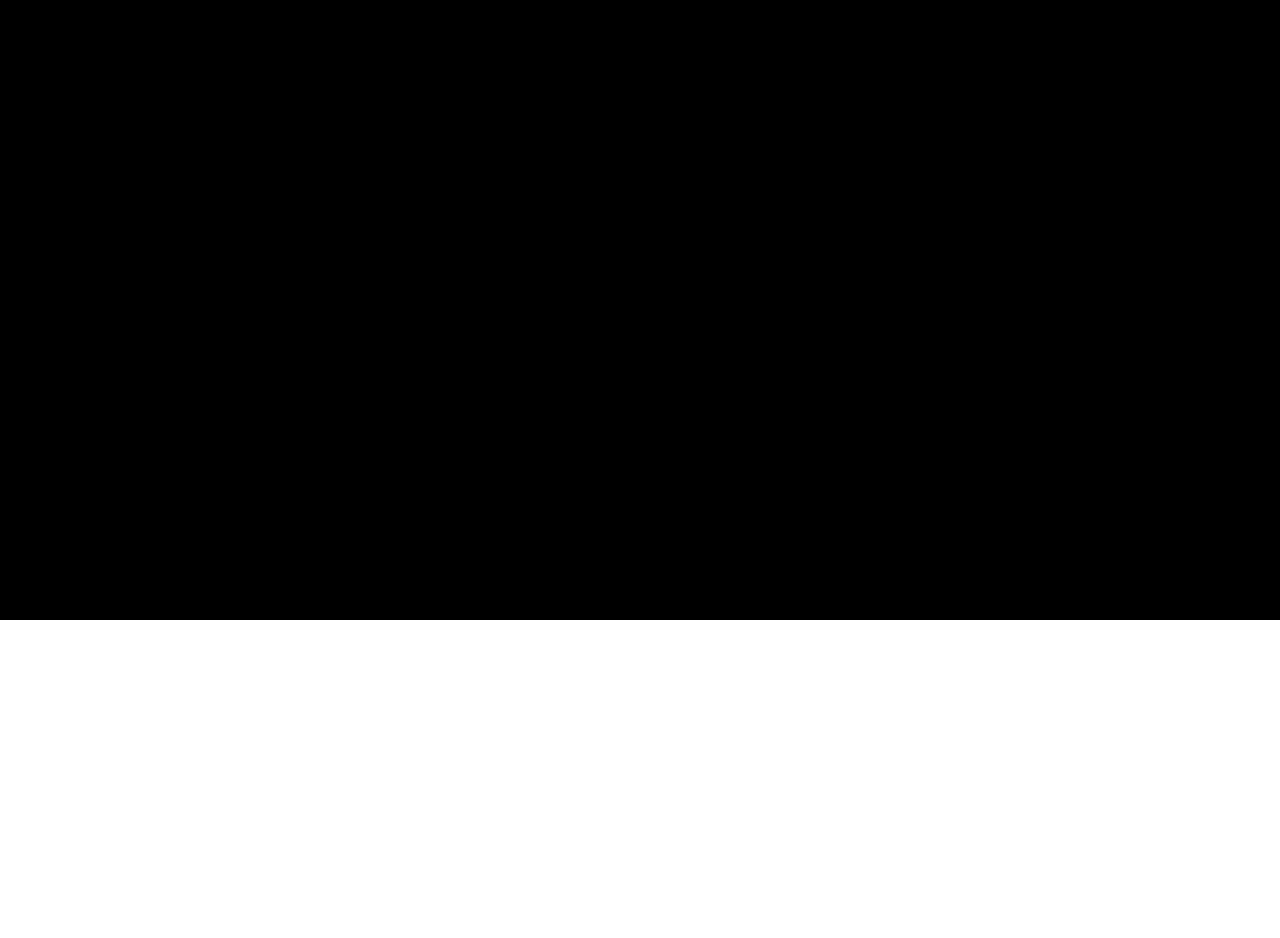
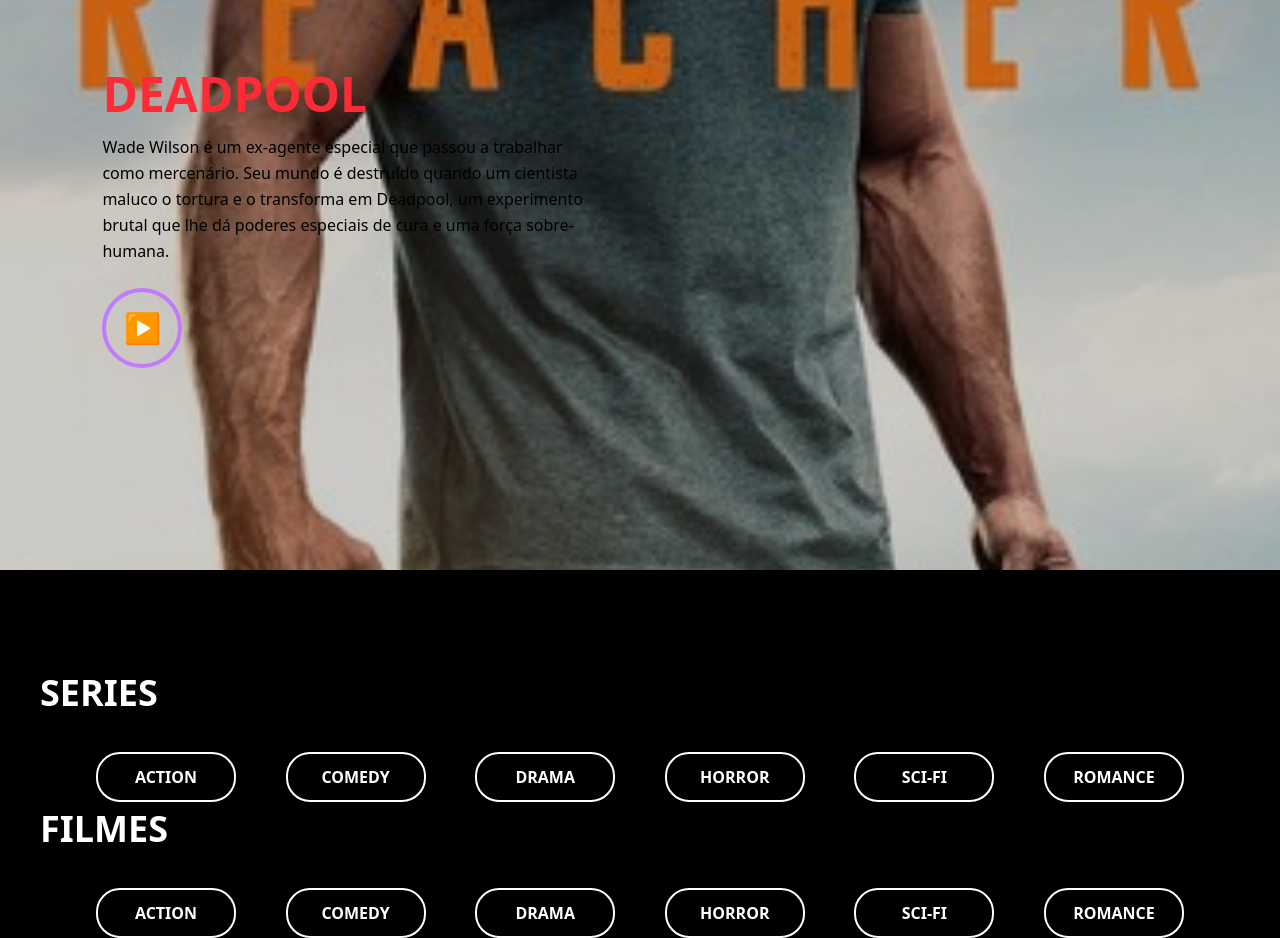
Before and after one commit to HenriqueDummer/CineHub, a React (Vite) app: page /series in a window 1280 px wide. Shown: the part 180-1118 px from the top of the page. Before the commit the page ends 800 px from the top, so only its background shows below. Built offline with nearby package versions, Linux system fonts and the light colour scheme.

Commit message:
criando pagina de series/filmes.

```diff
--- a/src/App.jsx
+++ b/src/App.jsx
@@ -4,6 +4,7 @@
 import Search from "./pages/Search/Search";
 import Details from "./pages/Details";
 import RootLayout from "./pages/RootLayout";
+import Series from "./pages/Series/Series";
 
 function App() {
   return (
@@ -16,7 +17,7 @@
         <Route path="/movies" element={<Catalog />} />
 
         {/* Series page */}
-        <Route path="/series" element={<Catalog />} />
+        <Route path="/series" element={<Series />} />
 
         {/* Search page */}
         <Route path="/search" element={<Search />} />
--- /dev/null
+++ b/src/Components/Banner.jsx
@@ -0,0 +1,35 @@
+import DeadpoolImage from "../assets/reacher.png"; // ajuste o caminho
+
+const Banner = () => {
+  return (
+    <section className="relative w-full overflow-hidden h-[750px]">
+
+      {/* Imagem */}
+      <img
+        src={DeadpoolImage}
+        alt="Deadpool"
+        className="w-full h-full object-cover opacity-80"
+      />
+
+      {/* Conteúdo */}
+      <div className="absolute top-1/3 left-[8%] max-w-[500px]">
+        <h1 className="text-red-500 text-5xl font-bold">DEADPOOL</h1>
+
+        <p className="mt-4 text-base leading-relaxed">
+          Wade Wilson é um ex-agente especial que passou a trabalhar como mercenário.
+          Seu mundo é destruído quando um cientista maluco o tortura e o transforma
+          em Deadpool, um experimento brutal que lhe dá poderes especiais de cura e
+          uma força sobre-humana.
+        </p>
+
+        {/* Botão Play */}
+        <button className="mt-6 w-[80px] h-[80px] rounded-full border-4 border-purple-400 flex items-center justify-center hover:scale-110 transition text-3xl">
+          ▶
+        </button>
+      </div>
+
+    </section>
+  );
+};
+
+export default Banner;
--- /dev/null
+++ b/src/Components/SelectFilter.jsx
@@ -0,0 +1,18 @@
+const SelectFilter = ({ title }) => {
+  return (
+    <div className="text-white">
+      <p className="text-[36px] font-semibold ml-10">{title}</p>
+
+      <section className="flex flex-wrap gap-6 justify-between max-w-[85%] mx-auto mt-8 cursor-pointer">
+        <span className="w-[140px] h-[50px] px-4 border-2 border-white rounded-3xl text-base font-semibold flex items-center justify-center hover:bg-blue-500 hover:text-black hover:border-black transition-colors duration-200">ACTION</span>
+        <span className="w-[140px] h-[50px] px-4 border-2 border-white rounded-3xl text-base font-semibold flex items-center justify-center hover:bg-blue-500 hover:text-black hover:border-black transition-colors duration-200">COMEDY</span>
+        <span className="w-[140px] h-[50px] px-4 border-2 border-white rounded-3xl text-base font-semibold flex items-center justify-center hover:bg-blue-500 hover:text-black hover:border-black transition-colors duration-200">DRAMA</span>
+        <span className="w-[140px] h-[50px] px-4 border-2 border-white rounded-3xl text-base font-semibold flex items-center justify-center hover:bg-blue-500 hover:text-black hover:border-black transition-colors duration-200">HORROR</span>
+        <span className="w-[140px] h-[50px] px-4 border-2 border-white rounded-3xl text-base font-semibold flex items-center justify-center hover:bg-blue-500 hover:text-black hover:border-black transition-colors duration-200">SCI-FI</span>
+        <span className="w-[140px] h-[50px] px-4 border-2 border-white rounded-3xl text-base font-semibold flex items-center justify-center hover:bg-blue-500 hover:text-black hover:border-black transition-colors duration-200">ROMANCE</span>
+      </section>
+    </div>
+  );
+};
+
+export default SelectFilter;
--- /dev/null
+++ b/src/pages/Series/Series.jsx
@@ -0,0 +1,19 @@
+import Banner from "../../Components/Banner";
+import SelectFilter from "../../Components/SelectFilter";
+
+const Series = () => {
+  return (
+
+  <>
+          <Banner />
+          <div className="mt-24">
+        <SelectFilter title={"SERIES"} />
+        <SelectFilter title={"FILMES"} />
+      </div>
+  </>
+
+
+  );
+};
+
+export default Series;
```
